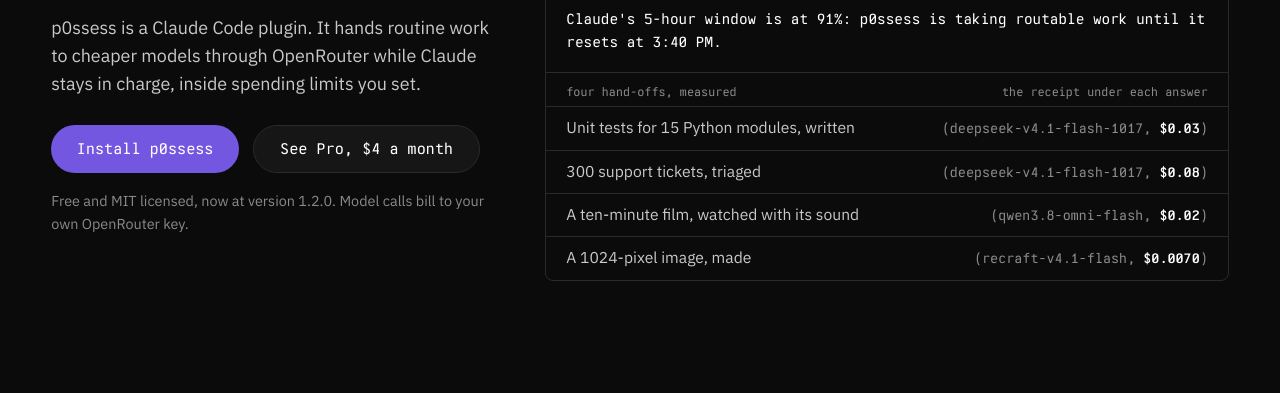
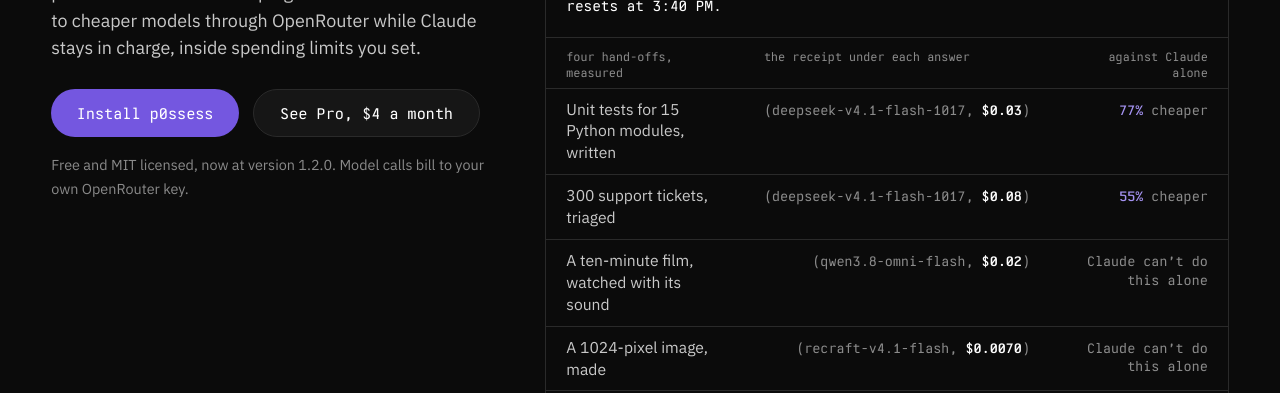
Before and after one commit to cm208/p0ssess, a plain HTML site: page site/index.html in a window 1280 px wide. Shown: the part 407-800 px from the top of the page. Drawn offline with Linux system fonts and the light colour scheme.

Commit message:
site: the hero table shows the percentage saved against Claude alone, with the figures behind it

```diff
--- a/site/index.html
+++ b/site/index.html
@@ -81,14 +81,15 @@
       </div>
       <p class="line">Claude's 5-hour window is at 91%: p0ssess is taking routable work until it resets at 3:40 PM.</p>
       <table class="rcpts">
-        <thead><tr><th scope="col">four hand-offs, measured</th><th scope="col">the receipt under each answer</th></tr></thead>
+        <thead><tr><th scope="col">four hand-offs, measured</th><th scope="col">the receipt under each answer</th><th scope="col">against Claude alone</th></tr></thead>
         <tbody>
-          <tr><th scope="row">Unit tests for 15 Python modules, written</th><td><code>(deepseek-v4.1-flash-1017, <b>$0.03</b>)</code></td></tr>
-          <tr><th scope="row">300 support tickets, triaged</th><td><code>(deepseek-v4.1-flash-1017, <b>$0.08</b>)</code></td></tr>
-          <tr><th scope="row">A ten-minute film, watched with its sound</th><td><code>(qwen3.8-omni-flash, <b>$0.02</b>)</code></td></tr>
-          <tr><th scope="row">A 1024-pixel image, made</th><td><code>(recraft-v4.1-flash, <b>$0.0070</b>)</code></td></tr>
+          <tr><th scope="row">Unit tests for 15 Python modules, written</th><td><code>(deepseek-v4.1-flash-1017, <b>$0.03</b>)</code></td><td class="vs"><b>77%</b> cheaper</td></tr>
+          <tr><th scope="row">300 support tickets, triaged</th><td><code>(deepseek-v4.1-flash-1017, <b>$0.08</b>)</code></td><td class="vs"><b>55%</b> cheaper</td></tr>
+          <tr><th scope="row">A ten-minute film, watched with its sound</th><td><code>(qwen3.8-omni-flash, <b>$0.02</b>)</code></td><td class="vs none">Claude can’t do this alone</td></tr>
+          <tr><th scope="row">A 1024-pixel image, made</th><td><code>(recraft-v4.1-flash, <b>$0.0070</b>)</code></td><td class="vs none">Claude can’t do this alone</td></tr>
         </tbody>
       </table>
+      <p class="rcpts-note">Cheaper than Claude Opus 5.5 working alone, whole job, same accuracy: unit tests $0.28 against $1.26, tickets $0.33 against $0.73, three runs each way.</p>
     </figure>
   </div>
 </div>
--- a/site/style.css
+++ b/site/style.css
@@ -695,6 +695,10 @@ html.anim .land:not(.in) .band { opacity: 0; }
 .rcpts tbody th { font: 400 0.98rem/1.4 var(--sans); color: var(--ink-body); }
 .rcpts code { font-size: 0.84rem; color: var(--ink-2); white-space: nowrap; }
 .rcpts code b { color: var(--ink); }
+.rcpts td.vs { font: 400 0.84rem/1.4 var(--mono); color: var(--ink-2); white-space: nowrap; }
+.rcpts td.vs b { color: var(--violet-ink); font-weight: 600; }
+.rcpts td.vs.none { color: var(--ink-2); white-space: normal; }
+.rcpts-note { margin: 0; padding: 0.7rem 1.25rem 0.95rem; border-top: 1px solid var(--line); font: 400 0.78rem/1.5 var(--sans); color: var(--ink-2); }
 
 /* What a rescue looks like: four moments down one terminal, each with its note beside it. */
 .seq-ctl { display: flex; flex-wrap: wrap; align-items: flex-end; justify-content: space-between; gap: 0.8rem 1.5rem; margin-bottom: 1.3rem; }
@@ -927,7 +931,7 @@ html.anim .land:not(.in) .band { opacity: 0; }
 .last .cta { margin-top: 0; }
 
 @media (max-width: 599.98px) {
-  .rcpts thead th:last-child { display: none; }
+  .rcpts thead th:nth-child(n+2) { display: none; }
   .rcpts tbody tr { display: grid; padding: 0.7rem 0 0.75rem; }
   .rcpts tbody th, .rcpts td { padding-block: 0; text-align: left; }
   .rcpts code { white-space: normal; overflow-wrap: anywhere; }
```
